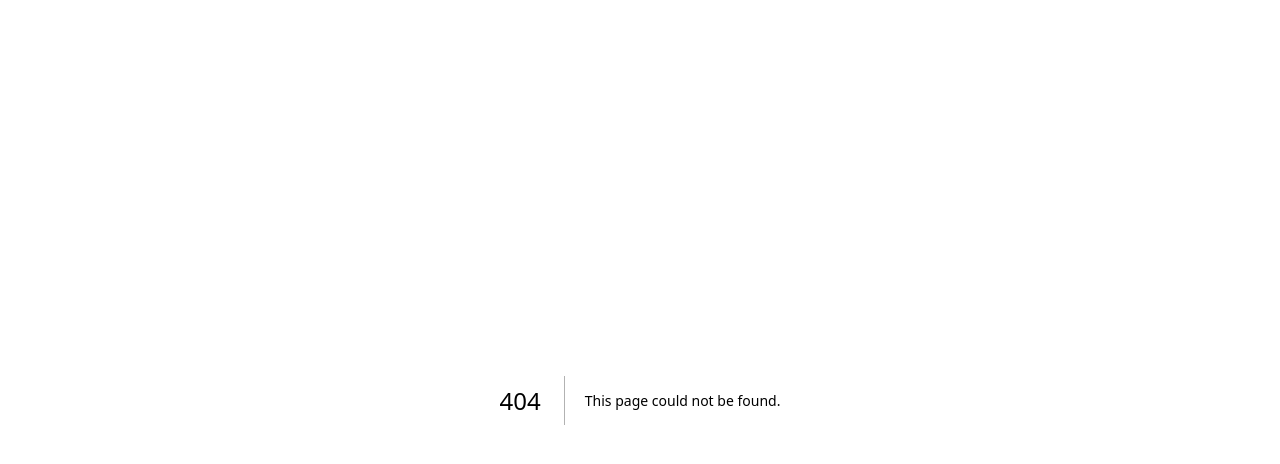
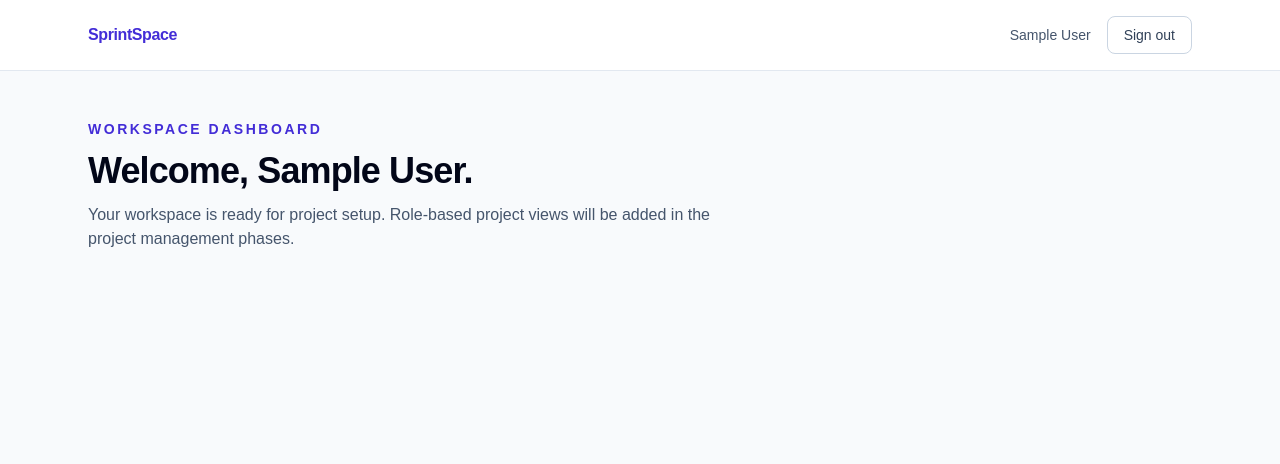
Before and after one commit to Sanku1299/SprintSpace, a Next.js app: page /dashboard in a window 1280 px wide. Before the commit this address had no page. Shown: the top 464 px of the page. Built offline with nearby package versions, Linux system fonts and the light colour scheme; no server answers; sample sign-in values are in the browser's storage.

Commit message:
Protect authenticated app routes

```diff
--- /dev/null
+++ b/src/app/(app)/dashboard/page.tsx
@@ -0,0 +1,20 @@
+import { auth } from "../../../../auth";
+
+export default async function DashboardPage() {
+  const session = await auth();
+
+  return (
+    <main className="mx-auto max-w-6xl px-6 py-12">
+      <p className="text-sm font-semibold uppercase tracking-[0.18em] text-indigo-700">
+        Workspace dashboard
+      </p>
+      <h1 className="mt-3 text-3xl font-semibold tracking-tight sm:text-4xl">
+        Welcome{session?.user.name ? `, ${session.user.name}` : " back"}.
+      </h1>
+      <p className="mt-3 max-w-2xl text-slate-600">
+        Your workspace is ready for project setup. Role-based project views will be added in the
+        project management phases.
+      </p>
+    </main>
+  );
+}
--- /dev/null
+++ b/src/app/(app)/layout.tsx
@@ -0,0 +1,33 @@
+import Link from "next/link";
+import { redirect } from "next/navigation";
+import type { ReactNode } from "react";
+
+import { auth } from "../../../auth";
+import { SignOutButton } from "@/components/auth/SignOutButton";
+
+export default async function AuthenticatedLayout({ children }: { children: ReactNode }) {
+  const session = await auth();
+
+  if (!session?.user) {
+    redirect("/login");
+  }
+
+  return (
+    <div className="min-h-screen bg-slate-50 text-slate-950">
+      <header className="border-b border-slate-200 bg-white">
+        <nav className="mx-auto flex max-w-6xl items-center justify-between px-6 py-4">
+          <Link href="/dashboard" className="font-bold tracking-tight text-indigo-700">
+            SprintSpace
+          </Link>
+          <div className="flex items-center gap-4">
+            <span className="hidden text-sm text-slate-600 sm:inline">
+              {session.user.name ?? session.user.email}
+            </span>
+            <SignOutButton />
+          </div>
+        </nav>
+      </header>
+      {children}
+    </div>
+  );
+}
--- a/src/app/(auth)/login/actions.ts
+++ b/src/app/(auth)/login/actions.ts
@@ -25,7 +25,7 @@ export async function loginAction(
   try {
     await signIn("credentials", {
       ...parsed.data,
-      redirectTo: "/",
+      redirectTo: "/dashboard",
     });
   } catch (error) {
     if (error instanceof AuthError) {
--- a/src/app/(auth)/login/page.tsx
+++ b/src/app/(auth)/login/page.tsx
@@ -8,7 +8,7 @@ export default async function LoginPage() {
   const session = await auth();
 
   if (session?.user) {
-    redirect("/");
+    redirect("/dashboard");
   }
 
   return (
--- a/src/app/(marketing)/page.tsx
+++ b/src/app/(marketing)/page.tsx
@@ -1,7 +1,6 @@
 import Link from "next/link";
 
 import { auth } from "../../../auth";
-import { SignOutButton } from "@/components/auth/SignOutButton";
 
 export default async function HomePage() {
   const session = await auth();
@@ -13,7 +12,12 @@ export default async function HomePage() {
           SprintSpace
         </Link>
         {session?.user ? (
-          <SignOutButton />
+          <Link
+            href="/dashboard"
+            className="rounded-lg bg-indigo-600 px-4 py-2 text-sm font-semibold text-white transition hover:bg-indigo-700 focus:outline-none focus:ring-4 focus:ring-indigo-200"
+          >
+            Open dashboard
+          </Link>
         ) : (
           <Link
             href="/login"
@@ -32,13 +36,10 @@ export default async function HomePage() {
           {session?.user ? (
             <>
               <h1 className="mt-5 text-4xl font-semibold tracking-tight sm:text-6xl">
-                Welcome{session.user.name ? `, ${session.user.name}` : " back"}.
+                Welcome back.
               </h1>
               <p className="mt-5 max-w-xl text-lg leading-8 text-slate-600">
-                You’re signed in as {session.user.role.replaceAll("_", " ")}.
-              </p>
-              <p className="mt-3 text-sm text-slate-500">
-                Your project workspace is being prepared.
+                You’re signed in to SprintSpace.
               </p>
             </>
           ) : (
```
